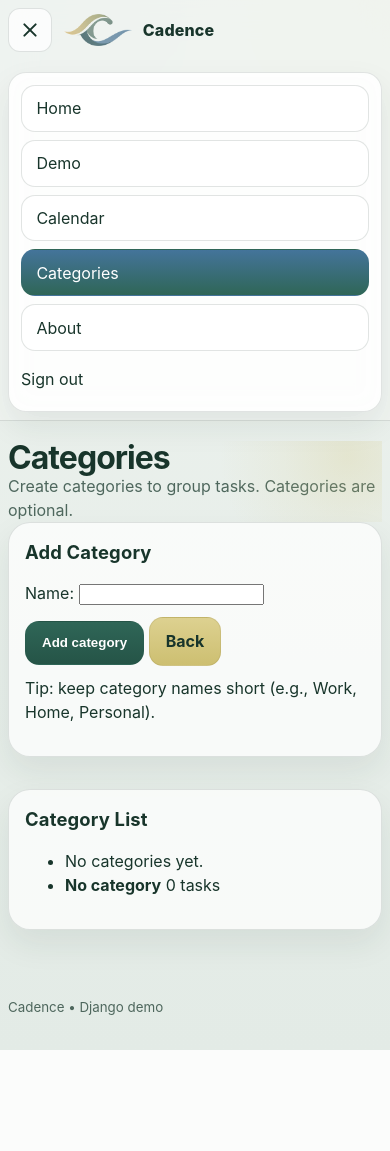
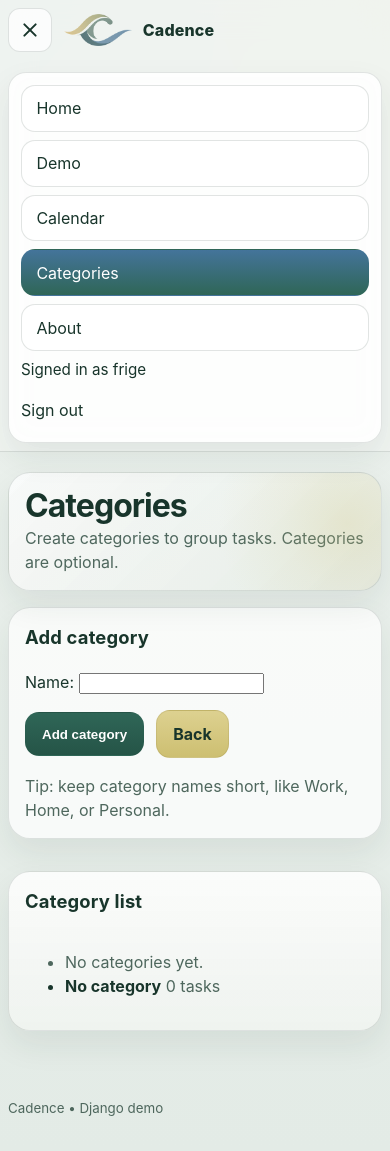
Before and after one commit to cfrig879/task-tracker, a Django app: page /categories/ in a window 390 px wide, after a click that opens the changed part. Before the commit the page ends 1050 px from the top, so only its background shows below. Run offline with Django 5.2, Linux system fonts and the light colour scheme; a user stored in the database is signed in; data comes from the database, SQL or seed files in the repository; both versions use the stored data as it was after the commit.

Commit message:
Functional Deeper Dev Milestone 4. Next is refinement.

```diff
--- a/tracker/static/tracker/styles.css
+++ b/tracker/static/tracker/styles.css
@@ -654,6 +654,14 @@ code {
         text-align: left;
     }
 
+    .nav-user-label {
+        display: inline-flex;
+        align-items: center;
+        font-size: 0.95rem;
+        color: var(--text-muted);
+        white-space: nowrap;
+    }
+
     .grid-2,
     .stats-grid,
     .calendar-grid {
--- a/tracker/templates/tracker/base.html
+++ b/tracker/templates/tracker/base.html
@@ -41,9 +41,11 @@
           <a class="nav-link" href="{% url 'calendar' %}">Calendar</a>
           <a class="nav-link" href="{% url 'categories' %}" {% block nav_categories %}{% endblock %}>Categories</a>
           <a class="nav-link" href="{% url 'about' %}" {% block nav_about %}{% endblock %}>About</a>
-<!--          <a class="nav-link" href="{% url 'login' %}">Sign in</a>-->
+
           {% if user.is_authenticated %}
-            <form method="post" action="{% url 'logout' %}" class="inline-form">
+            <span class="nav-user-label">Signed in as {{ user.username }}</span>
+
+            <form method="post" action="{% url 'logout' %}" class="inline-form nav-inline-form">
               {% csrf_token %}
               <button type="submit" class="nav-link nav-link-button">Sign out</button>
             </form>
@@ -51,7 +53,6 @@
             <a class="nav-link" href="{% url 'login' %}">Sign in</a>
           {% endif %}
         </nav>
-
       </div>
     </header>
 
--- a/tracker/templates/tracker/categories.html
+++ b/tracker/templates/tracker/categories.html
@@ -1,62 +1,71 @@
 {% extends "tracker/base.html" %}
-{% block title %}Categories • Task Tracker{% endblock %}
+{% block title %}Categories • Cadence{% endblock %}
 {% block nav_categories %}aria-current="page"{% endblock %}
-{% block nav_calendar %}aria-current="page"{% endblock %}
 
 {% block content %}
-  <div class="hero">
+<section class="hero card card--hero">
+  <div class="stack stack--tight">
     <h1 class="page-title">Categories</h1>
     <p class="subtext">Create categories to group tasks. Categories are optional.</p>
   </div>
+</section>
 
-  <div class="grid-2">
-    <section class="card card--wildflower">
-      <h2>Add Category</h2>
+<section class="grid-2">
+  <section class="card">
+    <div class="stack stack--tight">
+      <h2>Add category</h2>
 
-      <form class="form" method="post" novalidate>
+      <form method="post" class="stack" novalidate>
         {% csrf_token %}
 
         {% if form.non_field_errors %}
-          <div class="meta">{{ form.non_field_errors }}</div>
+          <div class="subtext">{{ form.non_field_errors }}</div>
         {% endif %}
 
-        <div class="field">
+        <div>
           {{ form.name.label_tag }}
           {{ form.name }}
-          {% if form.name.errors %}<div class="meta">{{ form.name.errors }}</div>{% endif %}
+          {% if form.name.errors %}
+            <div class="subtext">{{ form.name.errors }}</div>
+          {% endif %}
         </div>
 
-        <div class="inline" style="margin-top: 12px;">
+        <div class="button-row">
           <button class="btn btn-primary" type="submit">Add category</button>
           <a class="btn btn-secondary" href="{% url 'dashboard' %}">Back</a>
         </div>
 
-        <p class="meta" style="margin-top: 10px;">
-          Tip: keep category names short (e.g., Work, Home, Personal).
+        <p class="subtext">
+          Tip: keep category names short, like Work, Home, or Personal.
         </p>
       </form>
-    </section>
+    </div>
+  </section>
 
-    <section class="card card--forest">
-      <h2>Category List</h2>
+  <section class="card card--feature">
+    <div class="stack stack--tight">
+      <h2>Category list</h2>
 
       <ul class="list">
         {% for c in categories %}
           <li>
             <strong>{{ c.name }}</strong>
-            <span class="badge">{{ c.task_count }} tasks</span>
-            <span class="meta">•</span>
+            <span class="subtext">{{ c.task_count }} tasks</span>
+            <span class="subtext">•</span>
             <a href="{% url 'edit_category' c.pk %}">Edit</a>
+            <span class="subtext">•</span>
+            <a href="{% url 'delete_category' c.pk %}">Delete</a>
           </li>
         {% empty %}
-          <li class="meta">No categories yet.</li>
+          <li class="subtext">No categories yet.</li>
         {% endfor %}
 
         <li>
           <strong>No category</strong>
-          <span class="badge warning">{{ uncategorized_count }} tasks</span>
+          <span class="subtext">{{ uncategorized_count }} tasks</span>
         </li>
       </ul>
-    </section>
-  </div>
+    </div>
+  </section>
+</section>
 {% endblock %}
--- a/tracker/urls.py
+++ b/tracker/urls.py
@@ -25,6 +25,7 @@ urlpatterns = [
 
     path("categories/", views.categories, name="categories"),
     path("categories/<int:pk>/edit/", views.edit_category, name="edit_category"),
+    path("categories/<int:pk>/delete/", views.delete_category, name="delete_category"),
 
     path("calendar/", views.calendar_view, name="calendar"),
     path("about/", views.about, name="about"),
--- a/tracker/views.py
+++ b/tracker/views.py
@@ -17,12 +17,9 @@ from django.contrib.auth import login
 from django.contrib.auth.decorators import login_required
 
 from .category_forms import CategoryForm
-from .forms import SignUpForm, TaskForm
 from .import_forms import TaskImportForm
 from .models import Category, Task
 
-
-from django.contrib.auth.forms import AuthenticationForm
 from .forms import TaskForm, SignUpForm
 
 def landing(request):
@@ -383,6 +380,8 @@ def edit_task(request, pk: int):
 
     return render(request, "tracker/edit_task.html", {"form": form, "task": task})
 
+
+
 @login_required
 @require_POST
 def toggle_task_complete(request, pk: int):
@@ -399,6 +398,7 @@ def categories(request):
             category = form.save(commit=False)
             category.user = request.user
             category.save()
+            messages.success(request, "Category added.")
             return redirect("categories")
     else:
         form = CategoryForm()
@@ -413,15 +413,12 @@ def categories(request):
         category__isnull=True,
     ).count()
 
-    return render(
-        request,
-        "tracker/categories.html",
-        {
-            "form": form,
-            "categories": categories_qs,
-            "uncategorized_count": uncategorized_count,
-        },
-    )
+    context = {
+        "form": form,
+        "categories": categories_qs,
+        "uncategorized_count": uncategorized_count,
+    }
+    return render(request, "tracker/categories.html", context)
 
 
 @login_required
@@ -434,15 +431,31 @@ def edit_category(request, pk: int):
             category = form.save(commit=False)
             category.user = request.user
             category.save()
+            messages.success(request, "Category updated.")
             return redirect("categories")
     else:
         form = CategoryForm(instance=category)
 
-    return render(
-        request,
-        "tracker/edit_category.html",
-        {"form": form, "category": category},
-    )
+    context = {
+        "form": form,
+        "category": category,
+    }
+    return render(request, "tracker/edit_category.html", context)
+
+
+@login_required
+def delete_category(request, pk: int):
+    category = get_object_or_404(Category, pk=pk, user=request.user)
+
+    if request.method == "POST":
+        category.delete()
+        messages.success(request, "Category deleted.")
+        return redirect("categories")
+
+    context = {
+        "category": category,
+    }
+    return render(request, "tracker/delete_category.html", context)
 
 
 def about(request):
```
Also changed, not shown: tracker/templates/tracker/delete_category.html (added, +31 -0 lines), tracker/templates/tracker/edit_category.html (+37 -11 lines), tracker/templates/tracker/landing.html (+15 -5 lines), db.sqlite3, tracker/migrations/0006_category_user_task_user_alter_category_name_and_more.py (added), tracker/static/tracker/cadence_favicon_multi.png (added).
